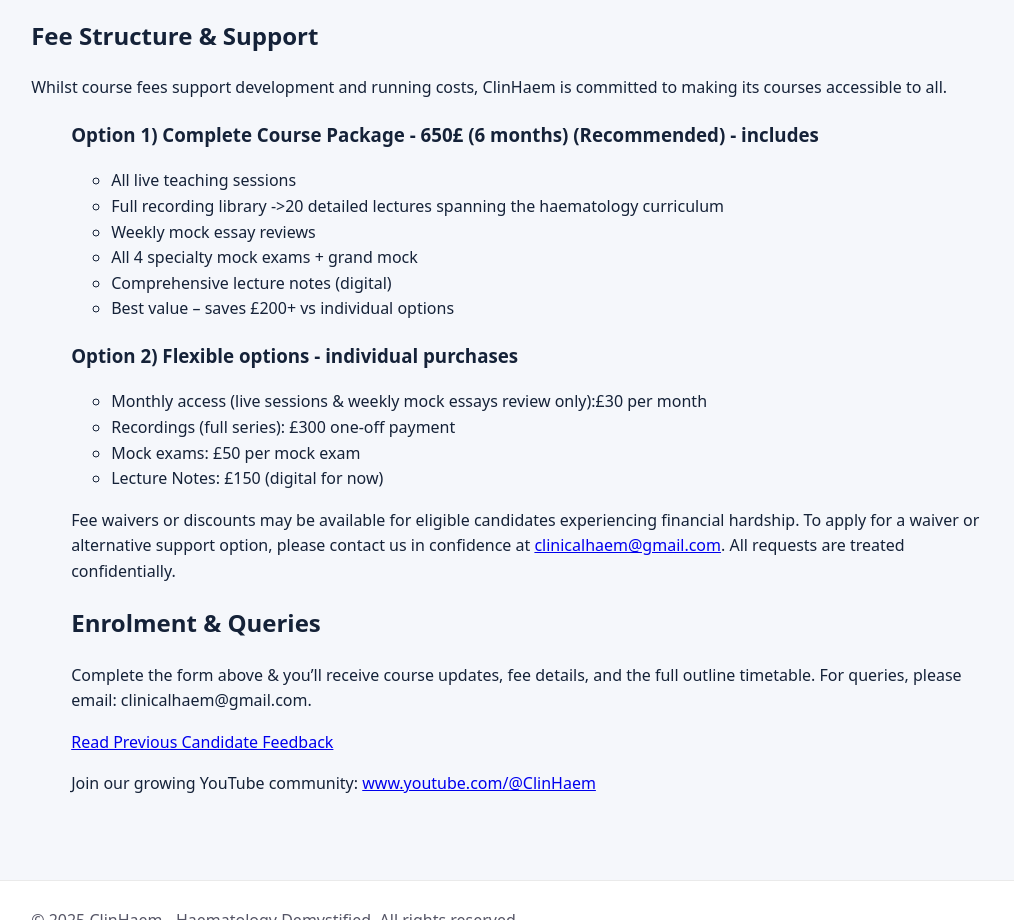
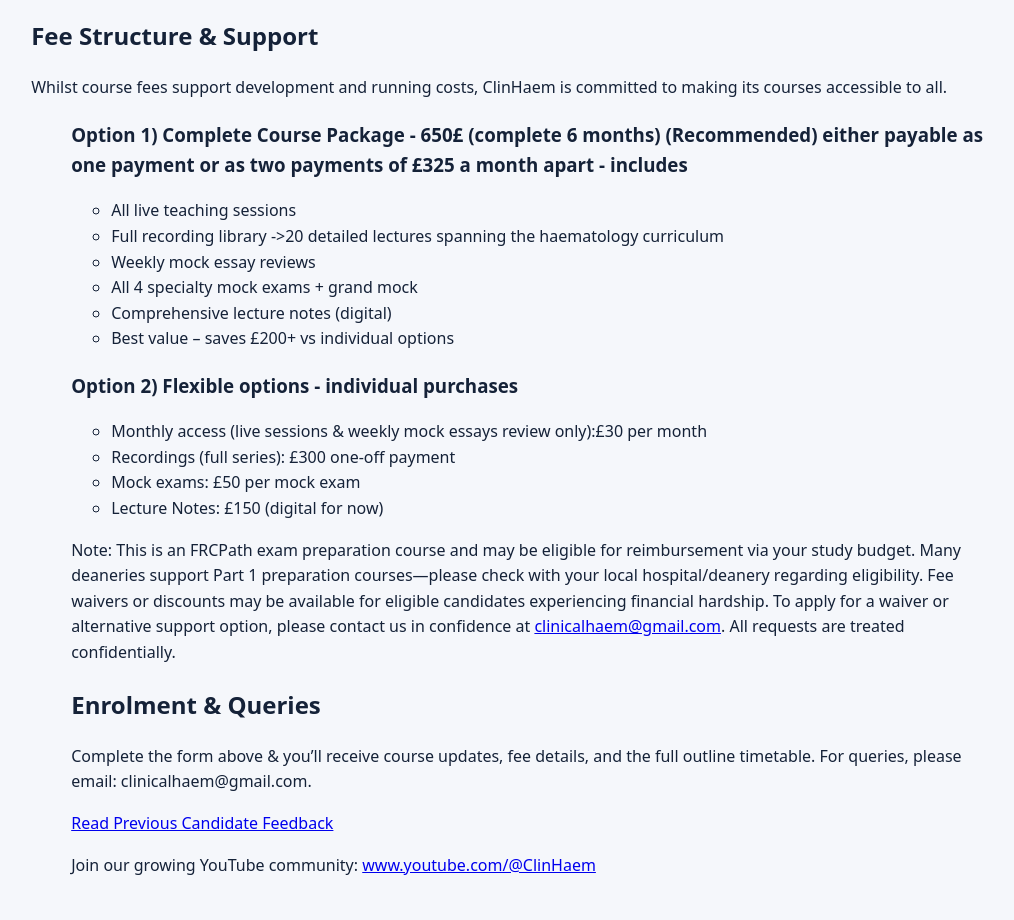
Before and after one commit to ClinHaem/ClinHaem, a plain HTML site: page frcpath-part-1.html in a window 1280 px wide. Shown: the part 1088-2008 px from the top of the page, without its empty margins (128-1142 px from the left). Drawn offline with Linux system fonts and the light colour scheme.

Commit message:
Update frcpath-part-1.html

```diff
--- a/frcpath-part-1.html
+++ b/frcpath-part-1.html
@@ -78,7 +78,7 @@
   <h2>Fee Structure &amp; Support</h2>
   <p>Whilst course fees support development and running costs, ClinHaem is committed to making its courses accessible to all.</p>
   <ul>
-  <h3>Option 1) Complete Course Package - 650£ (6 months) (Recommended) - includes</h3>
+  <h3>Option 1) Complete Course Package - 650£ (complete 6 months) (Recommended) either payable as one payment or as two payments of £325 a month apart - includes</h3>
     <ul>
   <li>All live teaching sessions</li>
   <li>Full recording library ->20 detailed lectures spanning the haematology curriculum</li>
@@ -97,6 +97,8 @@
   </ul>
 
   <p>
+    Note: This is an FRCPath exam preparation course and may be eligible for reimbursement via your study budget. Many deaneries support Part 1 preparation courses—please check with your local hospital/deanery regarding eligibility.
+
     Fee waivers or discounts may be available for eligible candidates experiencing financial hardship.
     To apply for a waiver or alternative support option, please contact us in confidence at
     <a href="mailto:clinicalhaem@gmail.com">clinicalhaem@gmail.com</a>.
```
